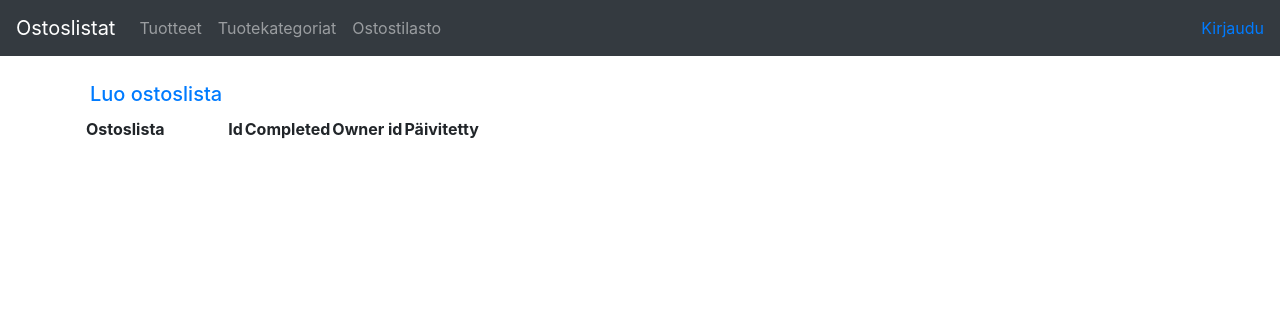
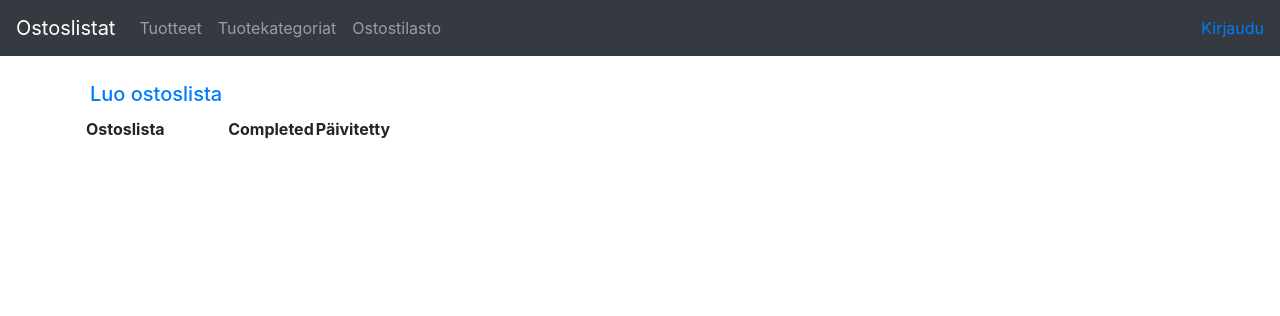
Before and after one commit to petrioski/ostoslista, a Python web app: template application/templates/lists/list.html in a window 1280 px wide. Shown: the top 316 px of the page. Run offline with Jinja, Linux system fonts and the light colour scheme; the template is opened without the code that fills it, so the values that code supplies are empty; some libraries are stand-ins or nearby versions.

Commit message:
id-sarakkeet poistettu

```diff
--- a/application/templates/lists/list.html
+++ b/application/templates/lists/list.html
@@ -7,18 +7,14 @@
     </tr>
     <tr>
       <th>Ostoslista</th>
-      <th>Id</th>
       <th>Completed</th>
-      <th>Owner id</th>
       <th>Päivitetty</th>
       <th></th>
     </tr>
     {% for list in lists %}
     <tr>
       <td><a href="{{ url_for('purchases_index', list_id=list.id, add_mode=0) }}">{{ list.name }}</a></td>
-      <td>{{ list.id}} </td>
       <td><a href="{{ url_for('lists_set_done', list_id=list.id) }}">{{ list.done }}</a></td>
-      <td>{{ list.account_id}} </td>
       <td>{{ list.date_modified}} </td>
       <td>
         <form method="GET" action="{{ url_for('lists_update_x', list_id=list.id) }}">
```
